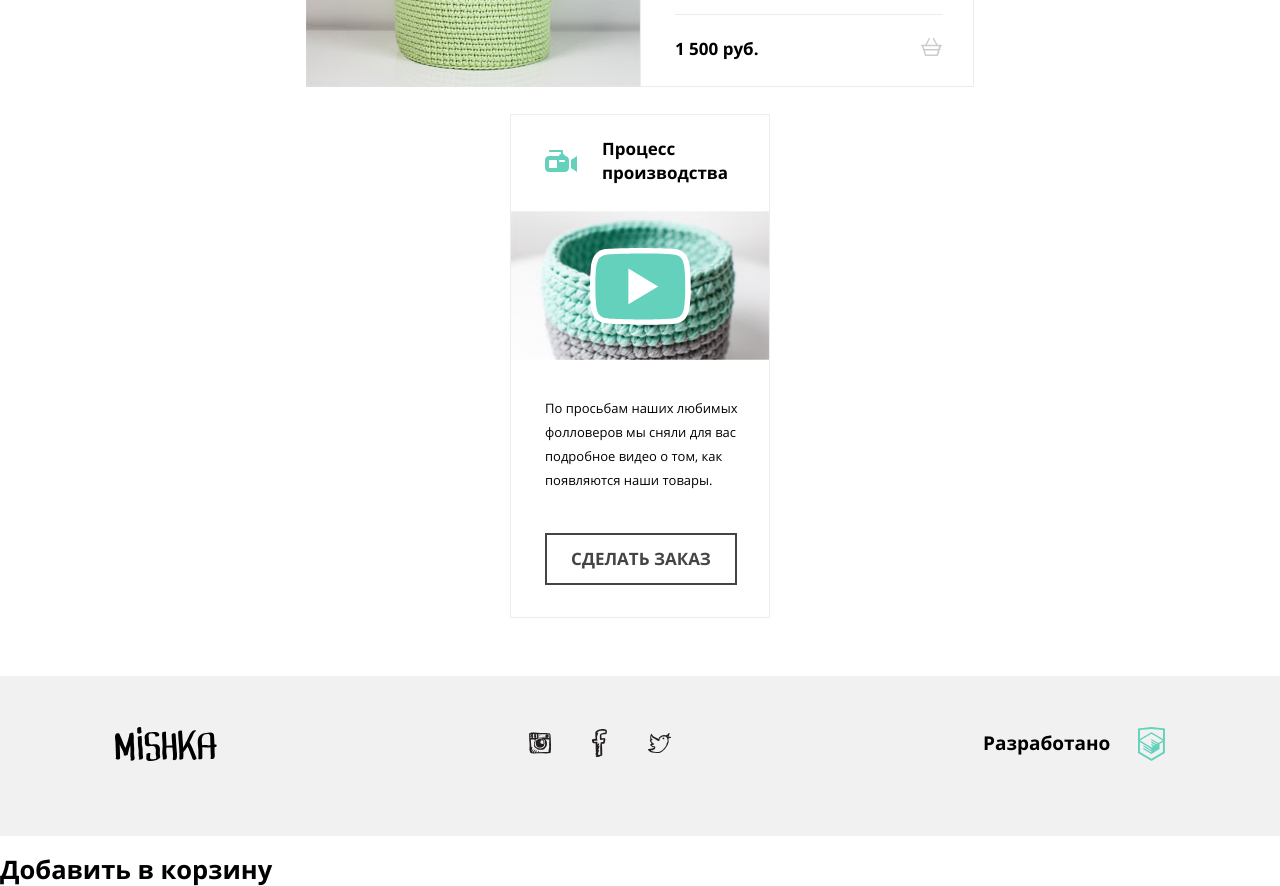
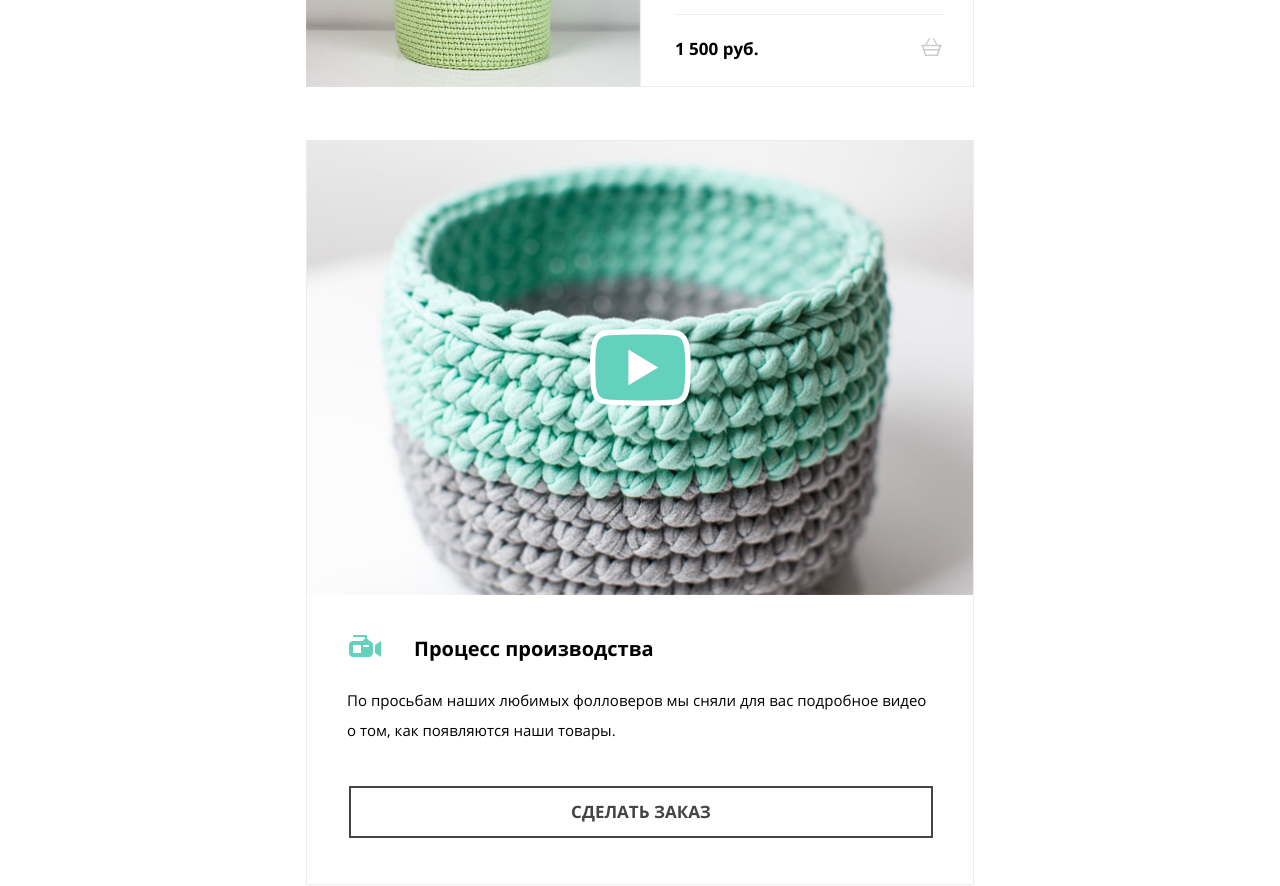
Before and after one commit to faleen88/1706423-mishka-22, a website: page source/catalog.html in a window 1280 px wide. Shown: the part 1449-2335 px from the top of the page. Drawn offline with nearby package versions, Linux system fonts and the light colour scheme; files that its build step writes are made by us from their sources; files whose address does not match are found by name.

Commit message:
Добавляет сетку секции видео для tablet

```diff
--- a/source/catalog.html
+++ b/source/catalog.html
@@ -127,10 +127,7 @@
           <div class="video__card">
             <h3 class="video__title video__title--icon">Процесс производства</h3>
             <picture class="video__container">
-              <source src="" type="video/mp4">
-              <source src="" type="video/ogg">
-              <source src="" type="video/webm">
-              <img class="video__image" src="img/video-mobile1.jpg" width="260" height="150" alt="Вязанная серо-зелёная корзинка">
+              <img class="video__image" src="img/video-tablet1.jpg" width="668" height="455" alt="Вязанная серо-зелёная корзинка">
               <button class="video__button-play">
                 <svg width="101" height="77" viewBox="0 0 101 77" fill="none" xmlns="http://www.w3.org/2000/svg">
                   <path d="M97.0001 18.1C97.0001 18.1 96.1001 11.1 93.2001 7.99997C89.6001 3.99997 85.5001 3.89995 83.7001 3.69995C70.4001 2.69995 50.4001 2.69995 50.4001 2.69995H50.3001C50.3001 2.69995 30.3001 2.69995 17.0001 3.69995C15.1001 3.89995 11.1001 3.99997 7.50011 7.99997C4.70011 11.1 3.7001 18.1 3.7001 18.1C3.7001 18.1 2.80011 26.3 2.80011 34.5V42.2C2.80011 50.4 3.7001 58.6 3.7001 58.6C3.7001 58.6 4.60011 65.6 7.50011 68.7C11.1001 72.7 15.9001 72.6 18.0001 73C25.6001 73.8 50.4001 74 50.4001 74C50.4001 74 70.4001 74 83.7001 73C85.6001 72.8 89.6001 72.7 93.2001 68.7C96.0001 65.6 97.0001 58.6 97.0001 58.6C97.0001 58.6 97.9001 50.4 97.9001 42.2V34.5C97.9001 26.3 97.0001 18.1 97.0001 18.1Z" fill="#63D1BB"/>
--- a/source/sass/blocks/video.scss
+++ b/source/sass/blocks/video.scss
@@ -2,10 +2,20 @@
   width: 260px;
   margin: 0 auto;
   padding: 0 30px 58px;
+
+  @media (min-width: $tablet-width) {
+    width: 668px;
+    padding: 26px 50px 64px;
+  }
 }
 
 .video__card {
   border: 1px solid $lightgrey;
+
+  @media (min-width: $tablet-width) {
+    display: flex;
+    flex-direction: column;
+  }
 }
 
 .video__title {
@@ -15,6 +25,11 @@
   font-size: inherit;
   line-height: inherit;
 
+  @media (min-width: $tablet-width) {
+    font-size: 20px;
+    padding: 36px 13px 24.5px 107px;
+  }
+
   &--icon::before {
     content: "";
     position: absolute;
@@ -23,11 +38,20 @@
     background-image: url("../img/video.svg");
     width: 32px;
     height: 22px;
+
+    @media (min-width: $tablet-width) {
+      top: 34px;
+      left: 42px;
+    }
   }
 }
 
 .video__container {
   position: relative;
+
+  @media (min-width: $tablet-width) {
+    order: -1;
+  }
 }
 
 .video__button-play {
@@ -39,6 +63,11 @@
   width: 101px;
   height: 77px;
   cursor: pointer;
+
+  @media (min-width: $tablet-width) {
+    top: 187px;
+    left: 277px;
+  }
 }
 
 .video__description {
@@ -47,9 +76,20 @@
   font-size: 13px;
   font-weight: 400;
   color: var(--basic-text);
+
+  @media (min-width: $tablet-width) {
+    padding: 0 40px 41px;
+    font-size: 15px;
+    line-height: 30px;
+  }
 }
 
 .video__button {
   width: 188px;
   margin: 0 34px 32px;
+
+  @media (min-width: $tablet-width) {
+    width: 580px;
+    margin: 0 42px 46px;
+  }
 }
```
